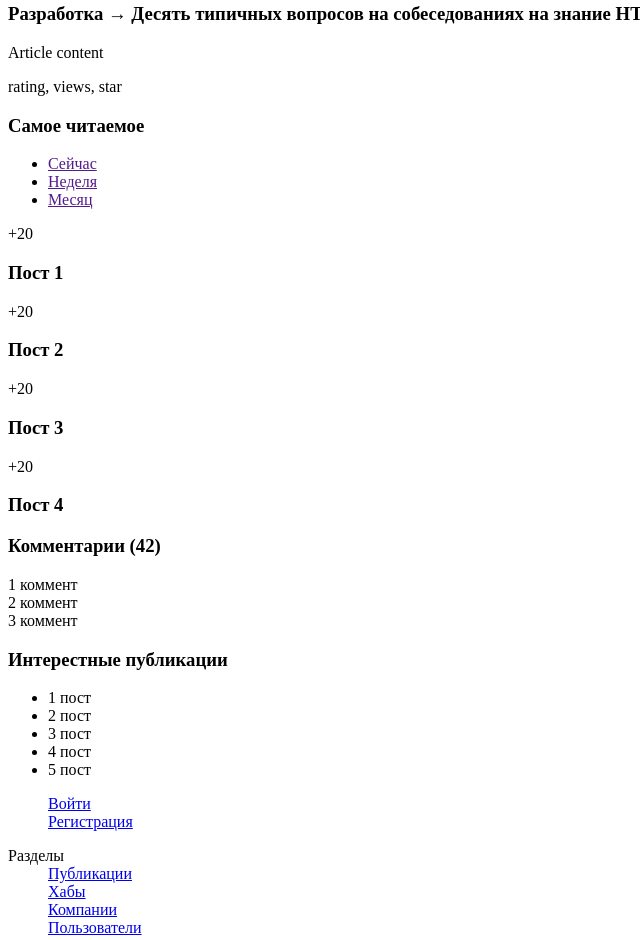
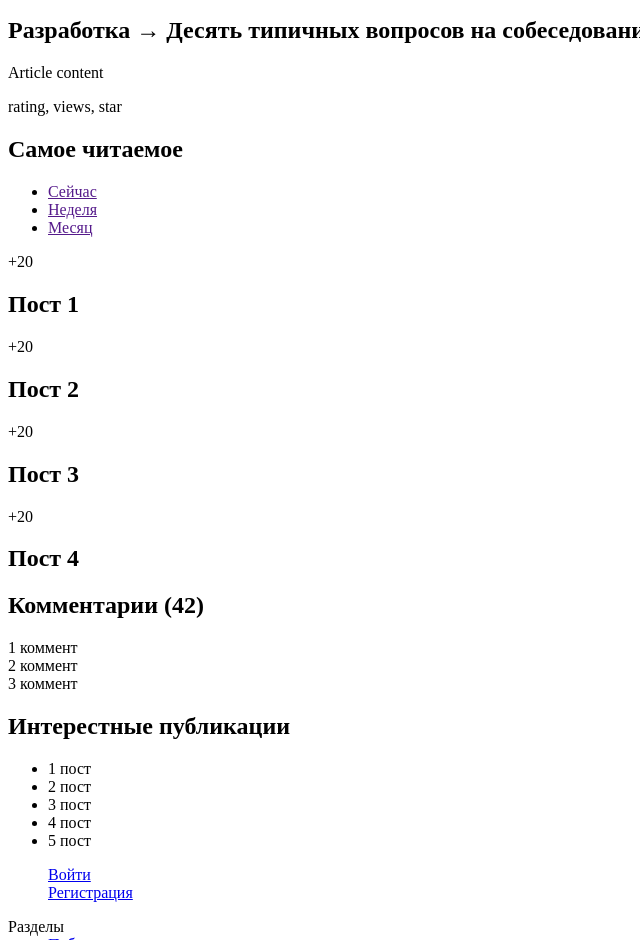
Before and after one commit to imbaniac/Kottans-JS-2016, a plain HTML site: page week01/index.html in a window 1280 px wide. Shown: the part 845-1785 px from the top of the page, without its empty margins (0-640 px from the left). Drawn offline with Linux system fonts and the light colour scheme.

Commit message:
fix outline

```diff
--- a/week01/index.html
+++ b/week01/index.html
@@ -48,7 +48,7 @@
         </ul>
         <small><a href=#>Все хабы</a></small>
     </aside>
-    <section>
+    <div>
         <header>
             <figure>
                 <img src="#" alt="user_pic"/>
@@ -83,13 +83,13 @@
                         <li><a href="">Месяц</a></li>
                     </ul>
                     <span>+20</span>
-                    <h1>Пост 1</h1>
+                    <h2>Пост 1</h2>
                     <span>+20</span>
-                    <h1>Пост 2</h1>
+                    <h2>Пост 2</h2>
                     <span>+20</span>
-                    <h1>Пост 3</h1>
+                    <h2>Пост 3</h2>
                     <span>+20</span>
-                    <h1>Пост 4</h1>
+                    <h2>Пост 4</h2>
                 </aside>
                 <aside>
                     <h1>Комментарии (42)</h1>
@@ -167,5 +167,5 @@
                         </div>
                     </div>
                 </footer>
-    </section>
+    </div>
 </body>
```
